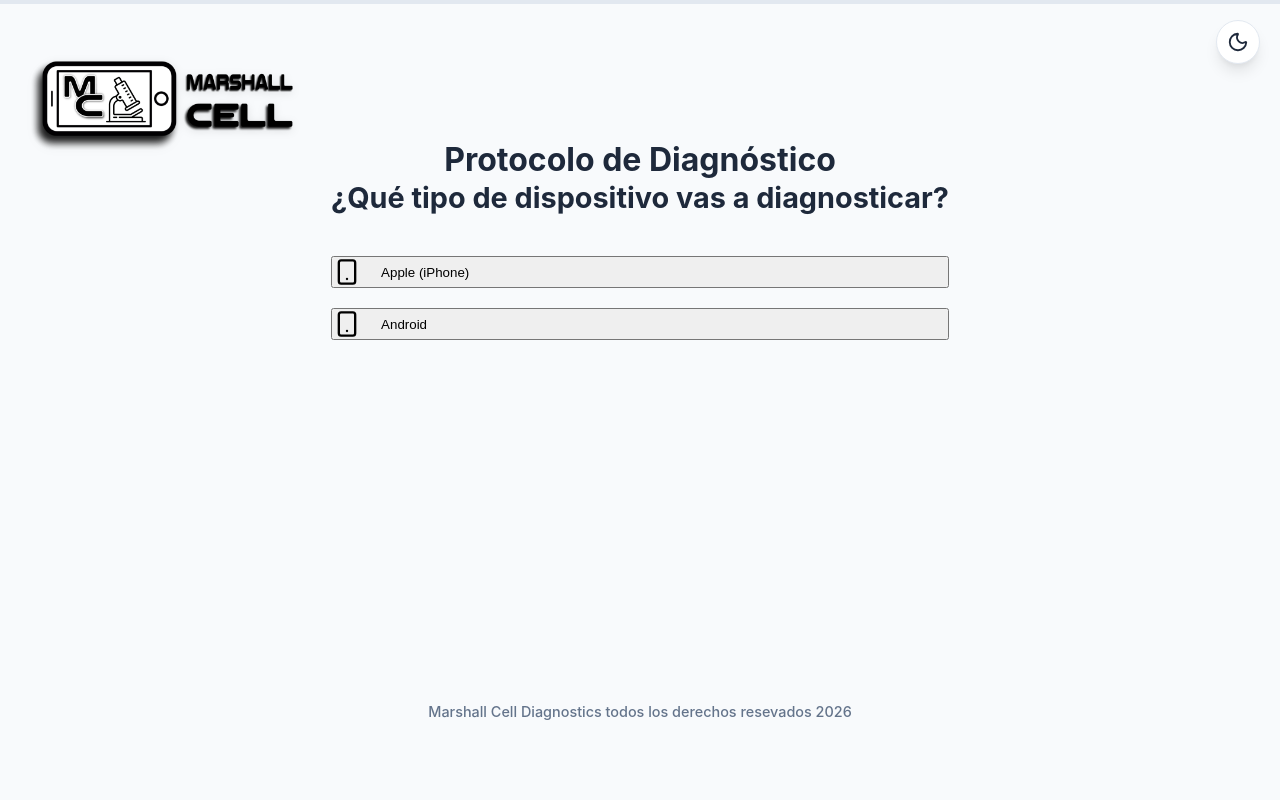
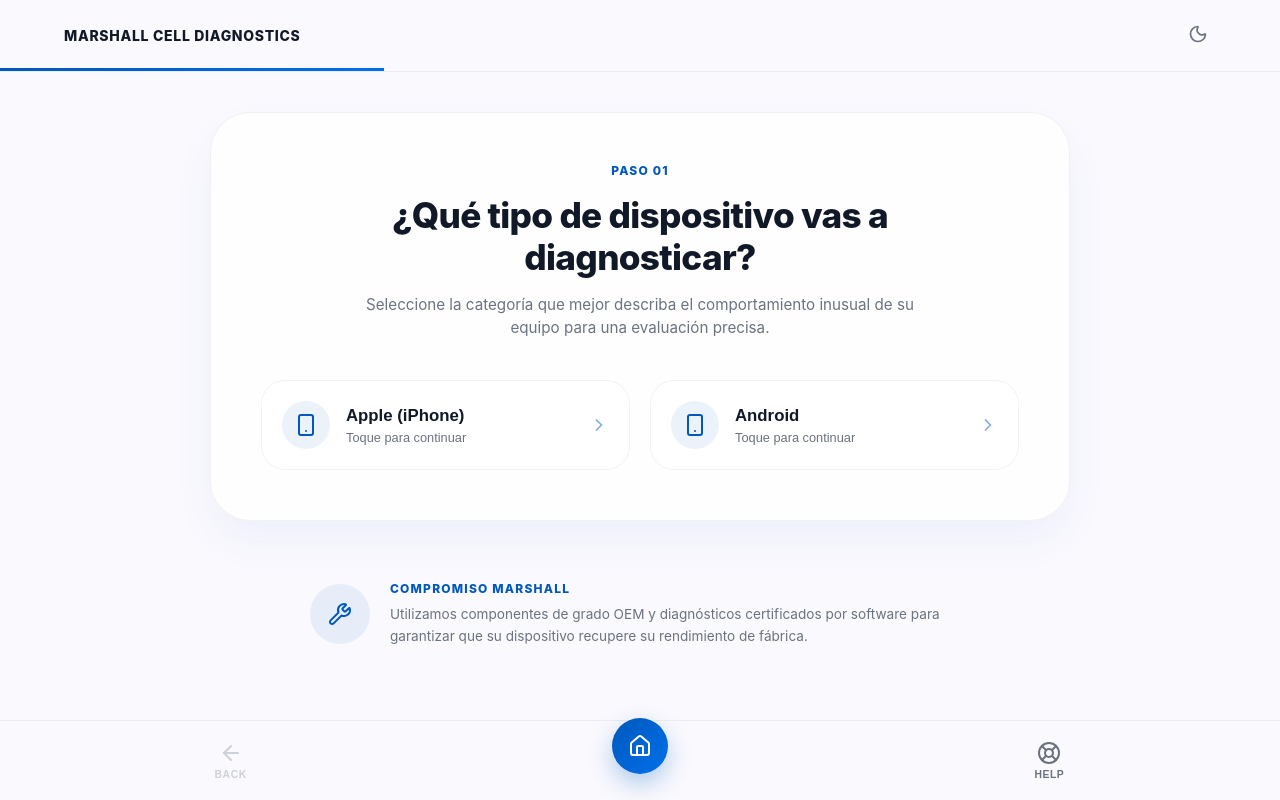
Before and after one commit to novusfrp-hub/mi-diagnostico, a Next.js app: page / in a window 1280 px wide. Built offline with nearby package versions, Linux system fonts and the light colour scheme.

Commit message:
nueva ui

```diff
--- a/pages/index.js
+++ b/pages/index.js
@@ -1,58 +1,12 @@
 import { useState, useEffect } from 'react';
 import { motion, AnimatePresence } from 'framer-motion';
-import {
-  Smartphone,
-  Zap,
-  Power,
-  UserCheck,
-  Volume2,
-  Wifi,
-  Battery,
-  Signal,
-  Camera,
-  Fingerprint,
-  ArrowLeft,
-  RefreshCcw,
-  Sun,
-  Moon,
-  Monitor,
-  CheckCircle2,
-  Home
-} from 'lucide-react';
-
-// Mapeo de iconos para las categorías
-const ICONOS_CATEGORIAS = {
-  "⚡ Falla de Carga": Zap,
-  "🔌 Falla de Encendido": Power,
-  "📱 Pantalla / Imagen": Monitor,
-  "👤 Face ID / Touch ID": UserCheck,
-  "🔊 Audio (Codec/Speaker)": Volume2,
-  "📶 WiFi / Bluetooth": Wifi,
-  "🔋 Batería / Consumo": Battery,
-  "📡 Señal / Red / Baseband": Signal,
-  "📷 Cámara": Camera,
-  "☝️ Sensor de Huella": Fingerprint
-};
+import { Sun, Moon, ArrowLeft, RefreshCcw, Zap, Smartphone, Battery, Power, Wrench, AlertTriangle, ChevronRight, Home, LifeBuoy, ShieldCheck } from 'lucide-react';
 
 export default function AppDiagnostico() {
   const [pasoActual, setPasoActual] = useState(null);
   const [historial, setHistorial] = useState([]);
   const [cargando, setCargando] = useState(true);
-  const [tema, setTema] = useState('dark');
-
-  // Cargar tema guardado
-  useEffect(() => {
-    const temaGuardado = localStorage.getItem('theme') || (window.matchMedia('(prefers-color-scheme: dark)').matches ? 'dark' : 'light');
-    setTema(temaGuardado);
-    document.documentElement.setAttribute('data-theme', temaGuardado);
-  }, []);
-
-  const toggleTema = () => {
-    const nuevoTema = tema === 'light' ? 'dark' : 'light';
-    setTema(nuevoTema);
-    localStorage.setItem('theme', nuevoTema);
-    document.documentElement.setAttribute('data-theme', nuevoTema);
-  };
+  const [tema, setTema] = useState('light');
 
   const cargarPaso = async (idPaso, esRetroceso = false) => {
     setCargando(true);
@@ -65,7 +19,7 @@
       }
       setPasoActual(datos);
     } catch (error) {
-      console.error(error);
+      alert("Hubo un error al cargar el diagnóstico");
     }
     setCargando(false);
   };
@@ -79,265 +33,227 @@
     cargarPaso(pasoAnterior, true);
   };
 
+  const toggleTema = () => {
+    setTema(tema === 'light' ? 'dark' : 'light');
+  };
+
   useEffect(() => {
     cargarPaso('inicio');
   }, []);
 
-  // Calcular progreso (estimado)
-  const progreso = pasoActual?.esFinal ? 100 : Math.min((historial.length * 15), 90);
+  const obtenerIconoDinamico = (texto) => {
+    const txt = texto.toLowerCase();
+    if (txt.includes('apple') || txt.includes('iphone')) return <Smartphone size={24} color="#0058bc" />;
+    if (txt.includes('android')) return <Smartphone size={24} color="#0058bc" />;
+    if (txt.includes('carga')) return <Zap size={24} color="#0058bc" />;
+    if (txt.includes('encendido') || txt.includes('no enciende')) return <Power size={24} color="#0058bc" />;
+    if (txt.includes('pantalla') || txt.includes('imagen')) return <Smartphone size={24} color="#0058bc" />;
+    if (txt.includes('batería')) return <Battery size={24} color="#0058bc" />;
+    if (txt.includes('software')) return <Wrench size={24} color="#0058bc" />;
+    return <AlertTriangle size={24} color="#0058bc" />;
+  };
 
-  if (cargando || !pasoActual) {
-    return (
-      <div className="flex items-center justify-center min-vh-100" style={{height: '100vh', display: 'flex', alignItems: 'center', justifyContent: 'center'}}>
-        <motion.div
-          animate={{ scale: [1, 1.1, 1], opacity: [0.5, 1, 0.5] }}
-          transition={{ duration: 1.5, repeat: Infinity }}
-          className="text-accent"
-        >
-          <Smartphone size={100} strokeWidth={1} />
-        </motion.div>
-      </div>
-    );
-  }
+  if (!pasoActual) return null;
+
+  const t = estilos[tema];
 
   return (
-    <div className="main-container">
-      {/* Barra de Progreso */}
-      <div className="progress-bar-container">
-        <motion.div
-          className="progress-bar-fill"
-          initial={{ width: 0 }}
-          animate={{ width: `${progreso}%` }}
-          transition={{ type: 'spring', stiffness: 50 }}
-        />
-      </div>
+    <div style={{ ...estilos.contenedor, ...t.fondoPrincipal }}>
 
-      {/* Logo */}
-      <div className="logo-container">
-        <img src="/logo.png" alt="Logo" className="logo-img" />
-      </div>
+      {/* HEADER SUPERIOR (Estilo Asimétrico) */}
+      <header style={{ ...estilos.header, ...t.bordeFantasmaBottom }}>
+        <div style={estilos.headerInner}>
+          <h1 style={{ ...estilos.logoTexto, ...t.textoPrincipal }}>MARSHALL CELL DIAGNOSTICS</h1>
+          <button onClick={toggleTema} style={{ ...estilos.btnTema, ...t.textoSutil }}>
+            {tema === 'light' ? <Moon size={20} /> : <Sun size={20} />}
+          </button>
+        </div>
+        <div style={estilos.lineaAcento}></div>
+      </header>
 
-      {/* Toggle de Tema */}
-      <button className="theme-toggle" onClick={toggleTema}>
-        {tema === 'light' ? <Moon size={22} /> : <Sun size={22} />}
-      </button>
-
-      <div className="content-wrapper">
-        <motion.h1
-          initial={{ y: -20, opacity: 0 }}
-          animate={{ y: 0, opacity: 1 }}
-          className="app-title"
-        >
-          Protocolo de Diagnóstico
-        </motion.h1>
-
+      {/* ÁREA CENTRAL DE DIAGNÓSTICO */}
+      <main style={estilos.main}>
         <AnimatePresence mode="wait">
           <motion.div
             key={pasoActual.id}
-            initial={{ y: 20, opacity: 0 }}
-            animate={{ y: 0, opacity: 1 }}
-            exit={{ y: -20, opacity: 0 }}
-            transition={{ duration: 0.3 }}
-            className="card"
+            initial={{ opacity: 0, scale: 0.98, y: 10 }}
+            animate={{ opacity: 1, scale: 1, y: 0 }}
+            exit={{ opacity: 0, scale: 0.98, y: -10 }}
+            transition={{ duration: 0.4, ease: "easeOut" }}
+            style={{ ...estilos.tarjetaCristal, ...t.cristalBg, ...t.bordeFantasma }}
           >
+
+            {/* Encabezado de la Pregunta */}
+            <div style={estilos.seccionTitulo}>
+              <span style={{ ...estilos.etiquetaPaso, color: '#0058bc' }}>
+                PASO {String(historial.length + 1).padStart(2, '0')}
+              </span>
+              <h2 style={{ ...estilos.tituloPregunta, ...t.textoPrincipal }}>
+                {pasoActual.pregunta}
+              </h2>
+              {!pasoActual.esFinal && (
+                <p style={{ ...estilos.subtituloPregunta, ...t.textoSutil }}>
+                  Seleccione la categoría que mejor describa el comportamiento inusual de su equipo para una evaluación precisa.
+                </p>
+              )}
+            </div>
+
+            {/* Opciones (Grid) o Pantalla Final */}
             {pasoActual.esFinal ? (
-              <div className="final-screen">
-                <motion.div
-                  initial={{ scale: 0 }}
-                  animate={{ scale: 1 }}
-                  className="success-icon"
-                >
-                  <CheckCircle2 size={72} color="#10b981" />
-                </motion.div>
-                <h2 className="final-message">{pasoActual.pregunta}</h2>
+              <div style={estilos.estadoFinal}>
+                <div style={estilos.iconoFinalBg}>
+                  <ShieldCheck size={48} color="#0058bc" />
+                </div>
+                <h3 style={{ ...estilos.textoFinal, ...t.textoPrincipal }}>Diagnóstico Completado</h3>
                 <button
-                  className="btn-restart"
+                  style={estilos.btnPrimario}
                   onClick={() => { setHistorial([]); cargarPaso('inicio'); }}
                 >
-                  <RefreshCcw size={20} />
-                  Comenzar nuevo diagnóstico
+                  <RefreshCcw size={18} style={{ marginRight: '8px' }} />
+                  Iniciar Nueva Evaluación
                 </button>
               </div>
             ) : (
-              <>
-                <h2 className="question-text">{pasoActual.pregunta}</h2>
-                <div className="options-grid">
-                  {pasoActual.opciones?.map((opcion, index) => {
-                    const Icono = ICONOS_CATEGORIAS[opcion.texto] || Smartphone;
-                    return (
-                      <motion.button
-                        key={index}
-                        whileHover={{ y: -2, scale: 1.01 }}
-                        whileTap={{ scale: 0.98 }}
-                        className="option-button"
-                        onClick={() => cargarPaso(opcion.siguientePaso)}
-                      >
-                        <div className="option-content">
-                          <Icono size={28} className="option-icon" />
-                          <span>{opcion.texto}</span>
-                        </div>
-                      </motion.button>
-                    );
-                  })}
-                </div>
-              </>
+              <div style={estilos.gridOpciones}>
+                {pasoActual.opciones?.map((opcion, index) => (
+                  <motion.button
+                    key={index}
+                    whileHover={{ scale: 1.02, backgroundColor: t.hoverBg }}
+                    whileTap={{ scale: 0.98 }}
+                    style={{ ...estilos.btnOpcion, ...t.bordeFantasma, ...t.cristalBgItem }}
+                    onClick={() => cargarPaso(opcion.siguientePaso)}
+                  >
+                    <div style={estilos.opcionContenido}>
+                      <div style={estilos.iconoCirculo}>
+                        {obtenerIconoDinamico(opcion.texto)}
+                      </div>
+                      <div style={estilos.textosOpcion}>
+                        <span style={{ ...estilos.tituloOpcion, ...t.textoPrincipal }}>{opcion.texto}</span>
+                        <span style={{ ...estilos.descOpcion, ...t.textoSutil }}>Toque para continuar</span>
+                      </div>
+                    </div>
+                    <ChevronRight size={20} style={{ color: '#0058bc', opacity: 0.5 }} />
+                  </motion.button>
+                ))}
+              </div>
             )}
           </motion.div>
         </AnimatePresence>
 
-        <div className="nav-buttons">
-          {historial.length > 0 && !pasoActual.esFinal && (
-            <motion.button
-              initial={{ opacity: 0 }}
-              animate={{ opacity: 1 }}
-              className="btn-back"
-              onClick={irAtras}
-            >
-              <ArrowLeft size={22} />
-              Volver al paso anterior
-            </motion.button>
-          )}
+        {/* COMPROMISO MARSHALL */}
+        <div style={estilos.compromisoSec}>
+          <div style={estilos.avatarPlaceholder}>
+            <Wrench size={24} color="#0058bc" />
+          </div>
+          <div>
+            <h4 style={{ ...estilos.compromisoTitulo, color: '#0058bc' }}>COMPROMISO MARSHALL</h4>
+            <p style={{ ...estilos.compromisoTexto, ...t.textoSutil }}>
+              Utilizamos componentes de grado OEM y diagnósticos certificados por software para garantizar que su dispositivo recupere su rendimiento de fábrica.
+            </p>
+          </div>
+        </div>
+      </main>
 
-          {pasoActual.id !== 'inicio' && (
-            <motion.button
-              initial={{ opacity: 0 }}
-              animate={{ opacity: 1 }}
-              className="btn-home"
-              onClick={() => { setHistorial([]); cargarPaso('inicio'); }}
-            >
-              <Home size={22} />
-              Inicio
-            </motion.button>
-          )}
-        </div>
-      </div>
+      {/* BARRA DE NAVEGACIÓN INFERIOR FLOAT */}
+      <nav style={{ ...estilos.navInferior, ...t.cristalBgNav, ...t.bordeFantasmaTop }}>
+        <button
+          style={{ ...estilos.navBtn, ...t.textoSutil, opacity: historial.length > 0 ? 1 : 0.3 }}
+          onClick={historial.length > 0 ? irAtras : undefined}
+          disabled={historial.length === 0}
+        >
+          <ArrowLeft size={24} />
+          <span style={estilos.navLabel}>BACK</span>
+        </button>
 
-      <footer>
-        Marshall Cell Diagnostics todos los derechos resevados 2026
-      </footer>
+        <button
+          style={estilos.navBtnCentro}
+          onClick={() => { setHistorial([]); cargarPaso('inicio'); }}
+        >
+          <Home size={24} color="white" />
+        </button>
 
-      <style jsx>{`
-        .main-container {
-          min-height: 100vh;
-          display: flex;
-          flex-direction: column;
-          align-items: center;
-          padding: 140px 20px 40px;
-        }
-        .content-wrapper {
-          width: 100%;
-          max-width: 680px;
-          display: flex;
-          flex-direction: column;
-          align-items: center;
-        }
-        .app-title {
-          font-size: 2.4rem;
-          font-weight: 800;
-          margin-bottom: 60px;
-          text-align: center;
-          letter-spacing: -1.5px;
-        }
-        .card {
-          background: var(--bg-card);
-          padding: 60px 50px;
-          border-radius: 36px;
-          box-shadow: var(--shadow);
-          border: 1px solid var(--border-color);
-          width: 100%;
-        }
-        .question-text {
-          font-size: 1.8rem;
-          margin-bottom: 40px;
-          font-weight: 700;
-          line-height: 1.3;
-          text-align: center;
-        }
-        .options-grid {
-          display: flex;
-          flex-direction: column;
-          gap: 20px;
-          align-items: stretch;
-        }
-        .option-button {
-          background: var(--bg-card);
-          border: 1px solid var(--border-color);
-          color: var(--text-primary);
-          padding: 28px 36px;
-          border-radius: 24px;
-          cursor: pointer;
-          text-align: left;
-          font-size: 1.2rem;
-          font-weight: 600;
-          width: 100%;
-          max-width: 500px;
-        }
-        .option-button:hover {
-          border-color: var(--accent);
-          background: rgba(59, 130, 246, 0.05);
-        }
-        .option-content {
-          display: flex;
-          align-items: center;
-          gap: 20px;
-        }
-        .option-icon {
-          color: var(--accent);
-        }
-        .final-screen {
-          display: flex;
-          flex-direction: column;
-          align-items: center;
-          text-align: center;
-        }
-        .success-icon {
-          margin-bottom: 30px;
-        }
-        .final-message {
-          font-size: 2rem;
-          margin-bottom: 50px;
-          font-weight: 700;
-        }
-        .btn-restart {
-          background: var(--accent);
-          color: white;
-          border: none;
-          padding: 20px 40px;
-          border-radius: 20px;
-          font-weight: 700;
-          cursor: pointer;
-          display: flex;
-          align-items: center;
-          gap: 12px;
-          font-size: 1.15rem;
-        }
-        .nav-buttons {
-          margin-top: 80px;
-          display: flex;
-          gap: 40px;
-          width: 100%;
-          justify-content: center;
-          flex-wrap: wrap;
-        }
-        .btn-back, .btn-home {
-          background: var(--bg-card);
-          border: 1px solid var(--border-color);
-          color: var(--text-secondary);
-          padding: 14px 28px;
-          border-radius: 16px;
-          cursor: pointer;
-          display: flex;
-          align-items: center;
-          gap: 10px;
-          font-weight: 600;
-          font-size: 1rem;
-          box-shadow: 0 4px 6px -1px rgba(0,0,0,0.05);
-        }
-        .btn-back:hover, .btn-home:hover {
-          color: var(--text-primary);
-          border-color: var(--text-secondary);
-        }
-      `}</style>
+        <button style={{ ...estilos.navBtn, ...t.textoSutil }}>
+          <LifeBuoy size={24} />
+          <span style={estilos.navLabel}>HELP</span>
+        </button>
+      </nav>
+
     </div>
   );
 }
+
+// --- SISTEMA DE DISEÑO: THE DIGITAL SURGEON ---
+const estilos = {
+  contenedor: { minHeight: '100vh', fontFamily: '"Inter", system-ui, -apple-system, sans-serif', paddingBottom: '100px', display: 'flex', flexDirection: 'column' },
+
+  // Header
+  header: { paddingTop: '16px', paddingBottom: '16px', position: 'relative' },
+  headerInner: { display: 'flex', justifyContent: 'space-between', alignItems: 'center', maxWidth: '1200px', margin: '0 auto', padding: '0 24px' },
+  logoTexto: { fontSize: '0.875rem', fontWeight: '800', letterSpacing: '0.05em', margin: 0 },
+  btnTema: { background: 'none', border: 'none', cursor: 'pointer', padding: '8px' },
+  lineaAcento: { height: '3px', width: '30%', background: 'linear-gradient(135deg, #0058bc 0%, #0070eb 100%)', position: 'absolute', bottom: 0, left: 0 },
+
+  // Main
+  main: { flex: 1, display: 'flex', flexDirection: 'column', alignItems: 'center', padding: '40px 20px', maxWidth: '900px', margin: '0 auto', width: '100%' },
+
+  // Tarjeta Principal (Volumetric Depth)
+  tarjetaCristal: { width: '100%', borderRadius: '2.5rem', padding: '50px', backdropFilter: 'blur(20px)', WebkitBackdropFilter: 'blur(20px)', boxShadow: '0 20px 40px rgba(0, 88, 188, 0.05)', display: 'flex', flexDirection: 'column', alignItems: 'center' },
+
+  seccionTitulo: { textAlign: 'center', marginBottom: '40px', maxWidth: '600px' },
+  etiquetaPaso: { fontSize: '0.75rem', fontWeight: '800', letterSpacing: '0.1em', textTransform: 'uppercase', display: 'block', marginBottom: '16px' },
+  tituloPregunta: { fontSize: '2.2rem', fontWeight: '800', letterSpacing: '-0.02em', lineHeight: '1.2', margin: '0 0 16px 0' },
+  subtituloPregunta: { fontSize: '0.95rem', lineHeight: '1.5', margin: 0 },
+
+  // Grid
+  gridOpciones: { display: 'grid', gridTemplateColumns: 'repeat(auto-fit, minmax(300px, 1fr))', gap: '20px', width: '100%' },
+  btnOpcion: { display: 'flex', alignItems: 'center', justifyContent: 'space-between', padding: '20px', borderRadius: '1.5rem', cursor: 'pointer', textAlign: 'left', transition: 'all 0.3s ease' },
+  opcionContenido: { display: 'flex', alignItems: 'center', gap: '16px' },
+  iconoCirculo: { width: '48px', height: '48px', borderRadius: '50%', backgroundColor: 'rgba(0, 88, 188, 0.08)', display: 'flex', alignItems: 'center', justifyContent: 'center', flexShrink: 0 },
+  textosOpcion: { display: 'flex', flexDirection: 'column', gap: '4px' },
+  tituloOpcion: { fontSize: '1.05rem', fontWeight: '700' },
+  descOpcion: { fontSize: '0.8rem' },
+
+  // Estado Final
+  estadoFinal: { display: 'flex', flexDirection: 'column', alignItems: 'center', padding: '40px 0', textAlign: 'center' },
+  iconoFinalBg: { width: '80px', height: '80px', borderRadius: '50%', backgroundColor: 'rgba(0, 88, 188, 0.08)', display: 'flex', alignItems: 'center', justifyContent: 'center', marginBottom: '24px' },
+  textoFinal: { fontSize: '1.5rem', fontWeight: '700', marginBottom: '32px' },
+  btnPrimario: { background: 'linear-gradient(135deg, #0058bc 0%, #0070eb 100%)', color: 'white', border: 'none', padding: '16px 32px', borderRadius: '1.5rem', fontSize: '1rem', fontWeight: '600', cursor: 'pointer', display: 'flex', alignItems: 'center', boxShadow: '0 10px 20px rgba(0, 88, 188, 0.2)' },
+
+  // Compromiso
+  compromisoSec: { display: 'flex', alignItems: 'center', gap: '20px', marginTop: '60px', maxWidth: '700px', padding: '0 20px' },
+  avatarPlaceholder: { width: '60px', height: '60px', borderRadius: '50%', backgroundColor: 'rgba(0, 88, 188, 0.08)', display: 'flex', alignItems: 'center', justifyContent: 'center', flexShrink: 0 },
+  compromisoTitulo: { fontSize: '0.75rem', fontWeight: '800', letterSpacing: '0.1em', margin: '0 0 8px 0' },
+  compromisoTexto: { fontSize: '0.85rem', lineHeight: '1.6', margin: 0 },
+
+  // Navegación Inferior
+  navInferior: { position: 'fixed', bottom: 0, left: 0, right: 0, height: '80px', display: 'flex', justifyContent: 'space-around', alignItems: 'center', padding: '0 20px', backdropFilter: 'blur(25px)', WebkitBackdropFilter: 'blur(25px)', zIndex: 1000 },
+  navBtn: { background: 'none', border: 'none', display: 'flex', flexDirection: 'column', alignItems: 'center', gap: '4px', cursor: 'pointer', width: '80px' },
+  navLabel: { fontSize: '0.65rem', fontWeight: '700', letterSpacing: '0.05em' },
+  navBtnCentro: { width: '56px', height: '56px', borderRadius: '50%', background: 'linear-gradient(135deg, #0058bc 0%, #0070eb 100%)', border: 'none', display: 'flex', alignItems: 'center', justifyContent: 'center', cursor: 'pointer', boxShadow: '0 10px 25px rgba(0, 88, 188, 0.3)', transform: 'translateY(-15px)' },
+
+  // Temas (Graphite / Light)
+  dark: {
+    fondoPrincipal: { backgroundColor: '#2f3034' },
+    cristalBg: { backgroundColor: 'rgba(47, 48, 52, 0.7)' },
+    cristalBgItem: { backgroundColor: 'rgba(255, 255, 255, 0.03)' },
+    cristalBgNav: { backgroundColor: 'rgba(47, 48, 52, 0.85)' },
+    textoPrincipal: { color: '#ffffff' },
+    textoSutil: { color: '#9ca3af' },
+    bordeFantasma: { border: '1px solid rgba(255, 255, 255, 0.08)' },
+    bordeFantasmaBottom: { borderBottom: '1px solid rgba(255, 255, 255, 0.08)' },
+    bordeFantasmaTop: { borderTop: '1px solid rgba(255, 255, 255, 0.08)' },
+    hoverBg: 'rgba(255, 255, 255, 0.06)'
+  },
+  light: {
+    fondoPrincipal: { backgroundColor: '#faf9fe' },
+    cristalBg: { backgroundColor: 'rgba(255, 255, 255, 0.8)' },
+    cristalBgItem: { backgroundColor: 'rgba(255, 255, 255, 1)' },
+    cristalBgNav: { backgroundColor: 'rgba(250, 249, 254, 0.85)' },
+    textoPrincipal: { color: '#111827' },
+    textoSutil: { color: '#6b7280' },
+    bordeFantasma: { border: '1px solid rgba(0, 0, 0, 0.05)' },
+    bordeFantasmaBottom: { borderBottom: '1px solid rgba(0, 0, 0, 0.05)' },
+    bordeFantasmaTop: { borderTop: '1px solid rgba(0, 0, 0, 0.05)' },
+    hoverBg: 'rgba(0, 88, 188, 0.02)'
+  }
+};
```
